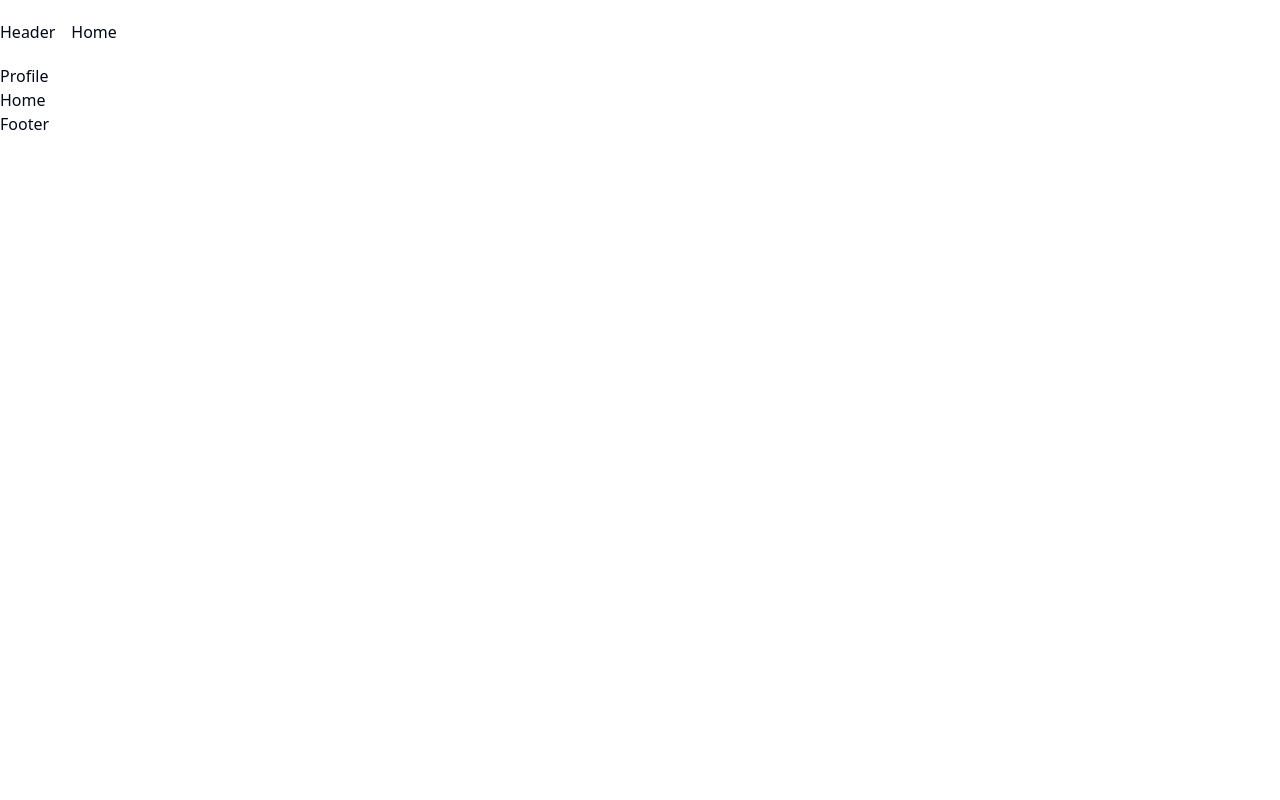
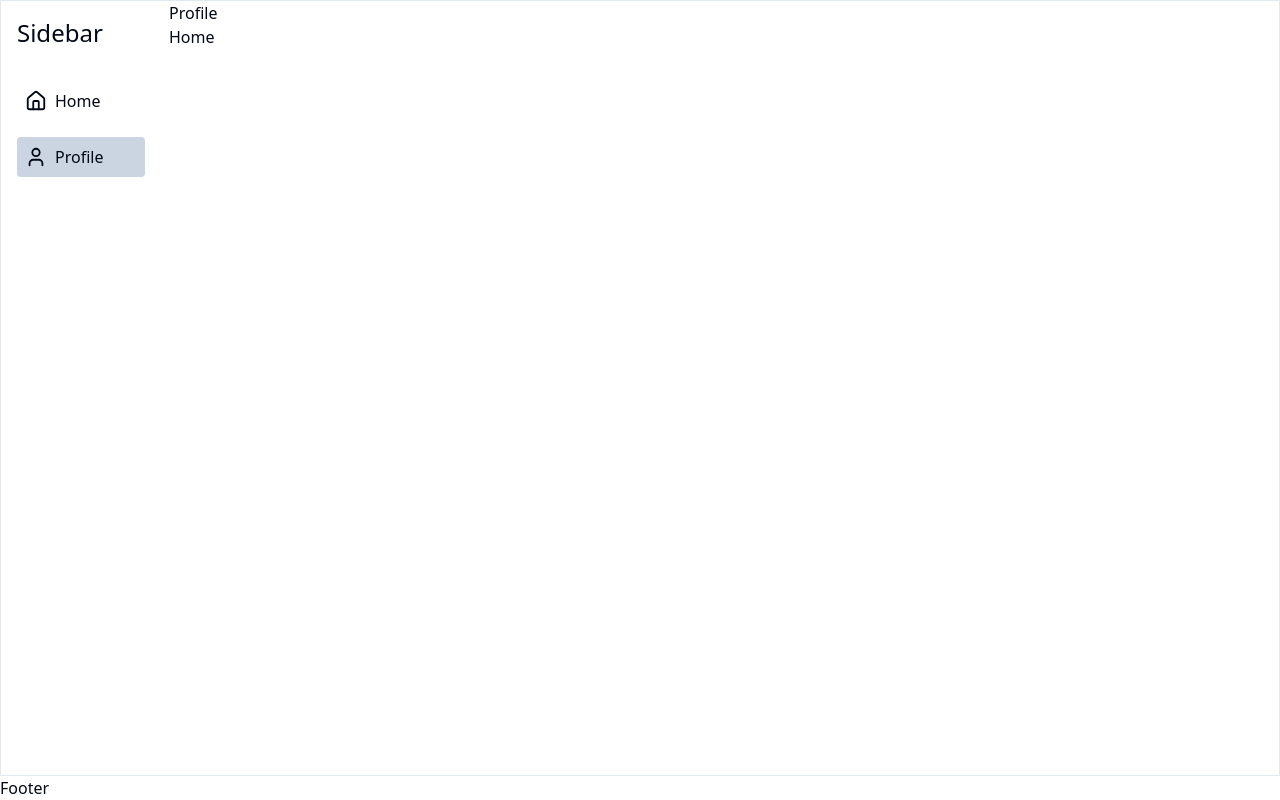
Before and after one commit to DrakonKapysta/esplit, a React (Vite) app: page /profile in a window 1280 px wide. Built offline with nearby package versions, Linux system fonts and the light colour scheme.

Commit message:
added base layout with sidebar and created sidebarlink component

```diff
--- a/package.json
+++ b/package.json
@@ -18,7 +18,8 @@
     "react": "^18.3.1",
     "react-dom": "^18.3.1",
     "tailwind-merge": "^2.6.0",
-    "tailwindcss-animate": "^1.0.7"
+    "tailwindcss-animate": "^1.0.7",
+    "uuid": "^11.0.4"
   },
   "devDependencies": {
     "@eslint/js": "^9.17.0",
--- /dev/null
+++ b/src/components/shared/SidebarLink.tsx
@@ -0,0 +1,38 @@
+import { cn } from "@/lib/utils";
+import { Link } from "@tanstack/react-router";
+import { ClassValue } from "clsx";
+import React, { ComponentPropsWithoutRef } from "react";
+
+interface SidebarLinkProps extends ComponentPropsWithoutRef<"a"> {
+  path: string;
+  text: string;
+  icon?: React.ReactNode;
+  activeStyles?: ClassValue;
+}
+
+export const SidebarLink = React.forwardRef<
+  HTMLAnchorElement,
+  SidebarLinkProps
+>(({ path, text, icon, className, activeStyles, ...props }, ref) => {
+  const ariaLabel = `Link to ${text}`;
+  return (
+    <Link
+      {...props}
+      ref={ref}
+      className={cn(
+        "p-2 flex gap-2 items-center truncate w-full rounded",
+        className
+      )}
+      activeProps={{
+        className: cn("bg-slate-300", activeStyles),
+      }}
+      aria-label={ariaLabel}
+      to={path}
+      title={text}
+    >
+      {icon}
+      <span>{text}</span>
+    </Link>
+  );
+});
+SidebarLink.displayName = "SidebarLink";
--- a/src/routes/__root.tsx
+++ b/src/routes/__root.tsx
@@ -1,20 +1,39 @@
-import { createRootRoute, Link, Outlet } from "@tanstack/react-router";
+import { SidebarLink } from "@/components/shared/SidebarLink";
+import { createRootRoute, Outlet } from "@tanstack/react-router";
 import { TanStackRouterDevtools } from "@tanstack/router-devtools";
+import { HomeIcon, User } from "lucide-react";
 
 export const Route = createRootRoute({
   component: () => <RootComponent />,
 });
 
+const routeConstants = [
+  {
+    id: "home",
+    path: "/",
+    icon: <HomeIcon size={22} />,
+    text: "Home",
+  },
+  {
+    id: "profile",
+    path: "/profile",
+    icon: <User size={22} />,
+    text: "Profile",
+  },
+];
+
 function RootComponent() {
   return (
-    <main className="container mx-auto min-h-screen flex flex-col ">
-      <header className="min-h-16 flex items-center gap-4">
-        Header
-        <div>
-          <Link to="/">Home</Link>
-        </div>
-      </header>
-      <Outlet />
+    <main className="min-h-screen flex flex-col ">
+      <div className="flex gap-2 border flex-1">
+        <aside className="flex flex-col p-4 max-w-40 w-full gap-4">
+          <h2 className="text-2xl mb-4">Sidebar</h2>
+          {routeConstants.map((route) => (
+            <SidebarLink key={route.id} {...route} />
+          ))}
+        </aside>
+        <Outlet />
+      </div>
       <footer>Footer</footer>
       <TanStackRouterDevtools />
     </main>
```
Also changed, not shown: 1 other file (tests, documents, lock files or other folders).
